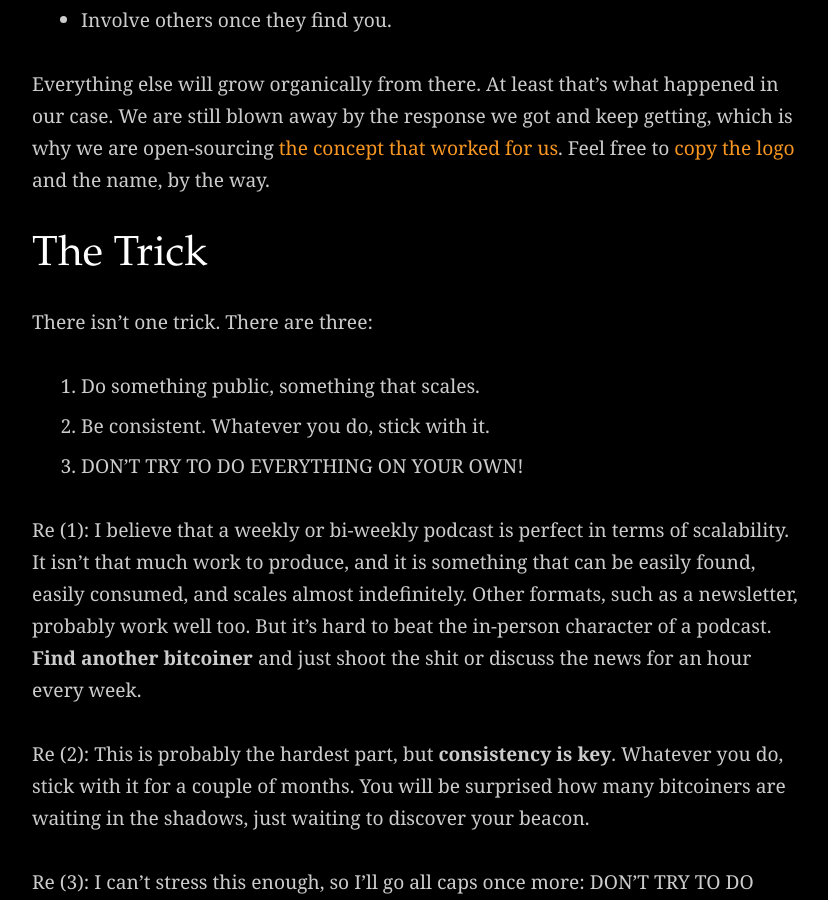
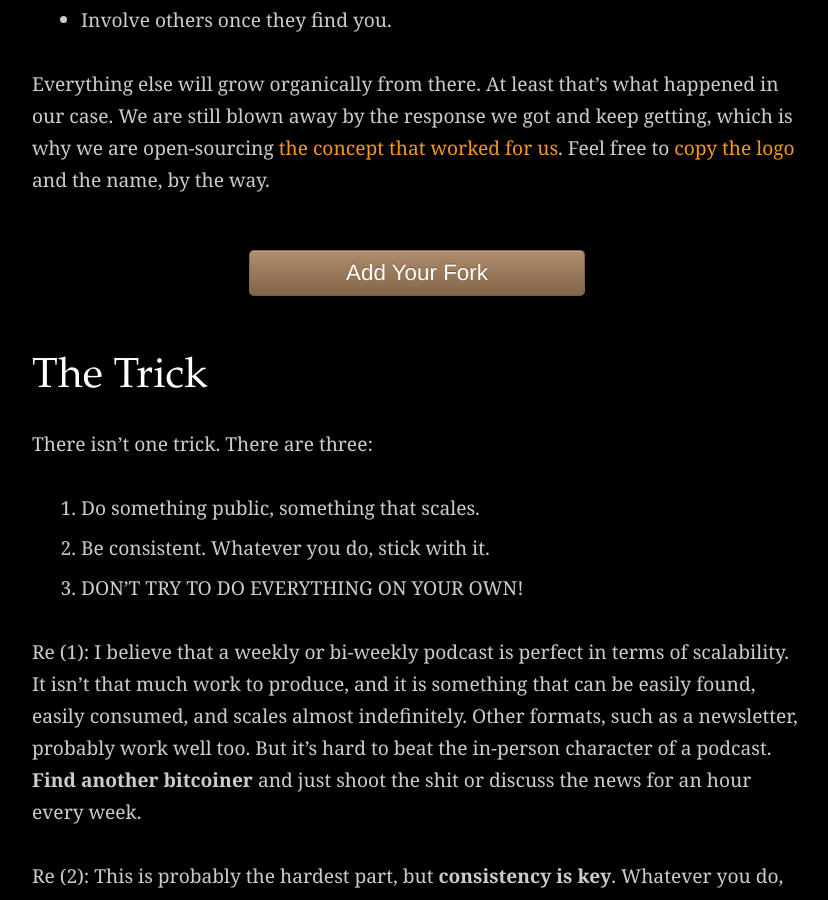
Before and after one commit to twentyone-world/twentyone-world.github.io, a Jekyll site: the page built from fork.md, in a window 1280 px wide and 900 px high, scrolled down 1312 px. Shown: the whole window, without its empty margins (223-1051 px from the left). Built offline with Jekyll 4.4.1, drawn with Linux system fonts in a browser that asks for light colours; Markdown is read by kramdown in place of the engine named in the settings; comment, search, counter and statistics services are not loaded.

Commit message:
feat(fork): move action button up

```diff
--- a/fork.md
+++ b/fork.md
@@ -45,6 +45,12 @@ Everything else will grow organically from there. At least that's what happened
 in our case. We are still blown away by the response we got and keep getting,
 which is why we are open-sourcing [the concept that worked for us][concept]. Feel free to
 [copy the logo][logo] and the name, by the way.
+
+<center>
+    <a href="/">
+        <button type="button" class="btn btn-primary btn-large btn-custom">Add Your Fork</button>
+    </a>
+</center>
 
 [concept]: https://einundzwanzig.space/files/EINUNDZWANZIG-WhatWorkedForUs.pdf
 [logo]: https://einundzwanzig.space/media/
@@ -94,12 +100,6 @@ Consequently, we have a saying: "Twentyone is what *you* make of it."
 Different folks will want to work on or emphasize different things, and that's
 perfectly fine. Let them, and more importantly: encourage them!
 
-<center>
-    <a href="/">
-        <button type="button" class="btn btn-primary btn-large btn-custom">Add Your Fork</button>
-    </a>
-</center>
-
 # The Meme
 
 ![](images/thankyou.jpg)
```
